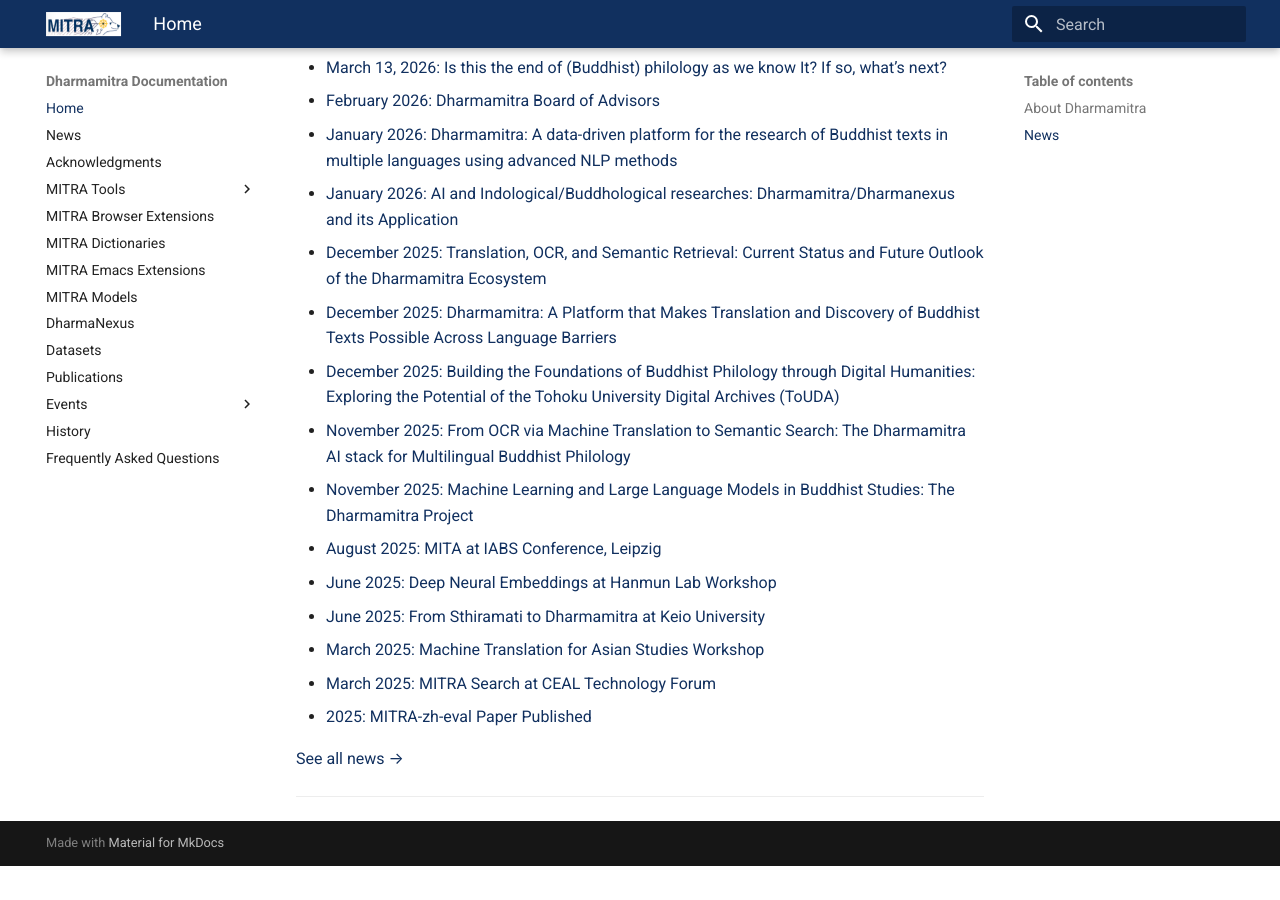
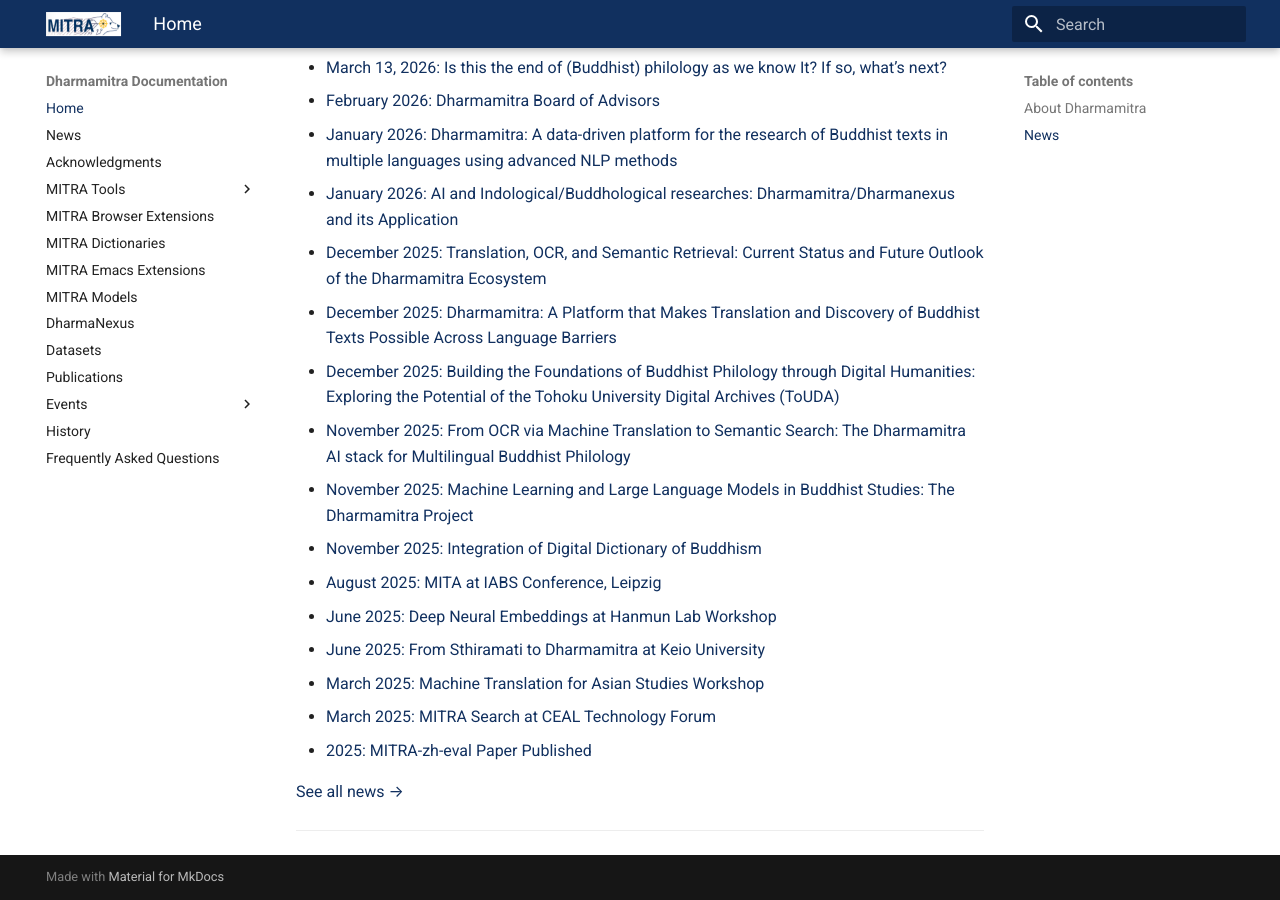
Before and after one commit to dharmamitra/dharmamitra-guides, an MkDocs documentation site: the page built from docs/index.md, in a window 1280 px wide and 900 px high, scrolled down 1104 px. Built offline with MkDocs 1.6.1 and Material for MkDocs 9.7.7, drawn with Linux system fonts in a browser that asks for light colours; before the commit the page ends 1970 px from its top, so only the background shows below that.

Commit message:
Update index.md

```diff
--- a/docs/index.md
+++ b/docs/index.md
@@ -30,6 +30,7 @@
 - [December 2025: Building the Foundations of Buddhist Philology through Digital Humanities: Exploring the Potential of the Tohoku University Digital Archives (ToUDA)](news.md#Building-the-Foundations-of-Buddhist-Philology-through-Digital-Humanities)
 - [November 2025: From OCR via Machine Translation to Semantic Search: The Dharmamitra AI stack for Multilingual Buddhist Philology](news.md#From-OCR-via-Machine-Translation-to-Semantic-Search)
 - [November 2025: Machine Learning and Large Language Models in Buddhist Studies: The Dharmamitra Project](news.md#Machine-Learning-and-Large-Language-Models-in-Buddhist-Studies-The-Dharmamitra-Project)
+- [November 2025: Integration of Digital Dictionary of Buddhism](news.md#Integration-of-Digital-Dictionary-of-Buddhism)
 - [August 2025: MITA at IABS Conference, Leipzig](news.md#august-2025-mita-at-iabs-conference-leipzig)
 - [June 2025: Deep Neural Embeddings at Hanmun Lab Workshop](news.md#june-2025-deep-neural-embeddings-at-hanmun-lab-workshop)
 - [June 2025: From Sthiramati to Dharmamitra at Keio University](news.md#june-2025-from-sthiramati-to-dharmamitra-at-keio-university)
```
